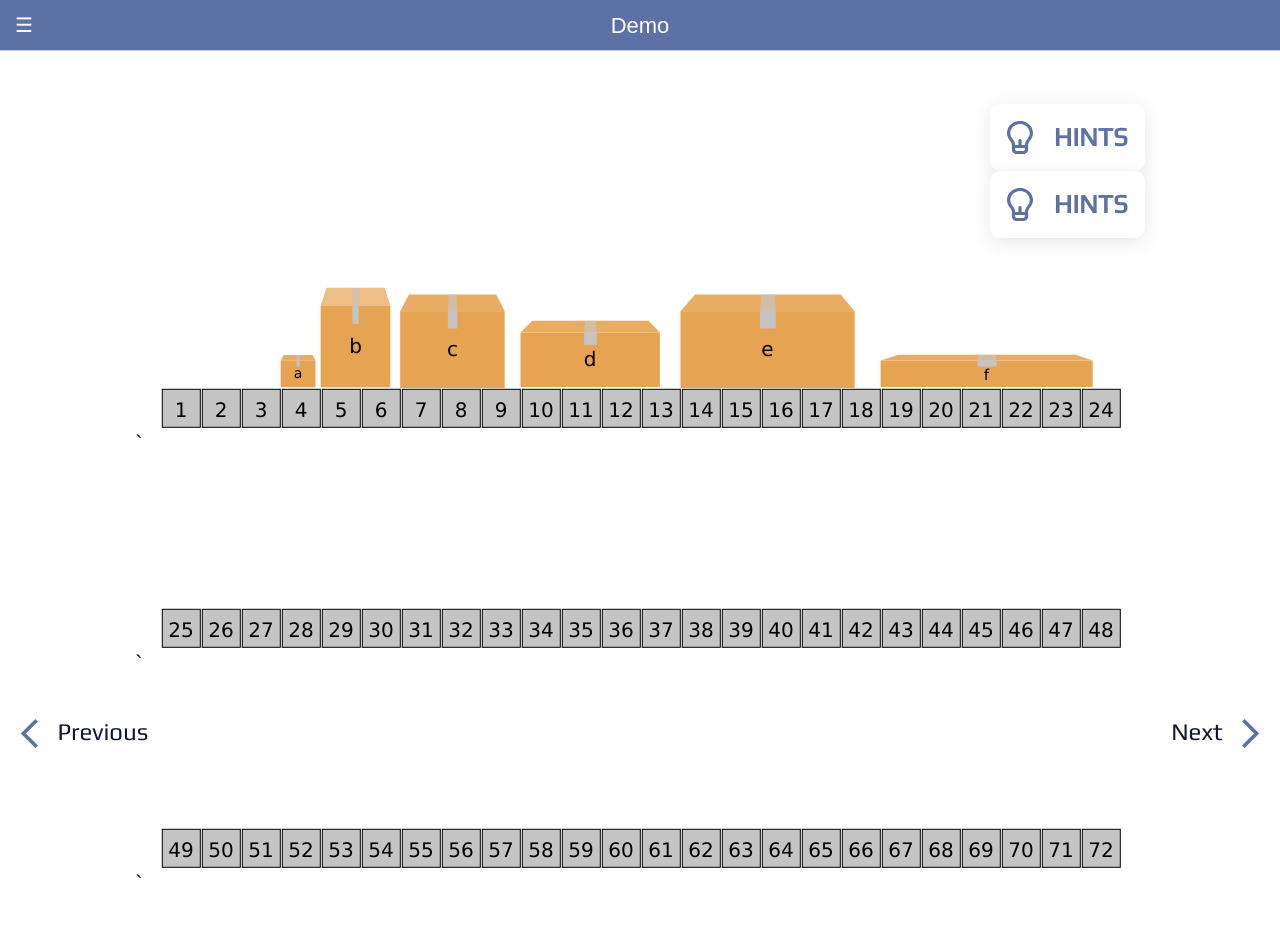
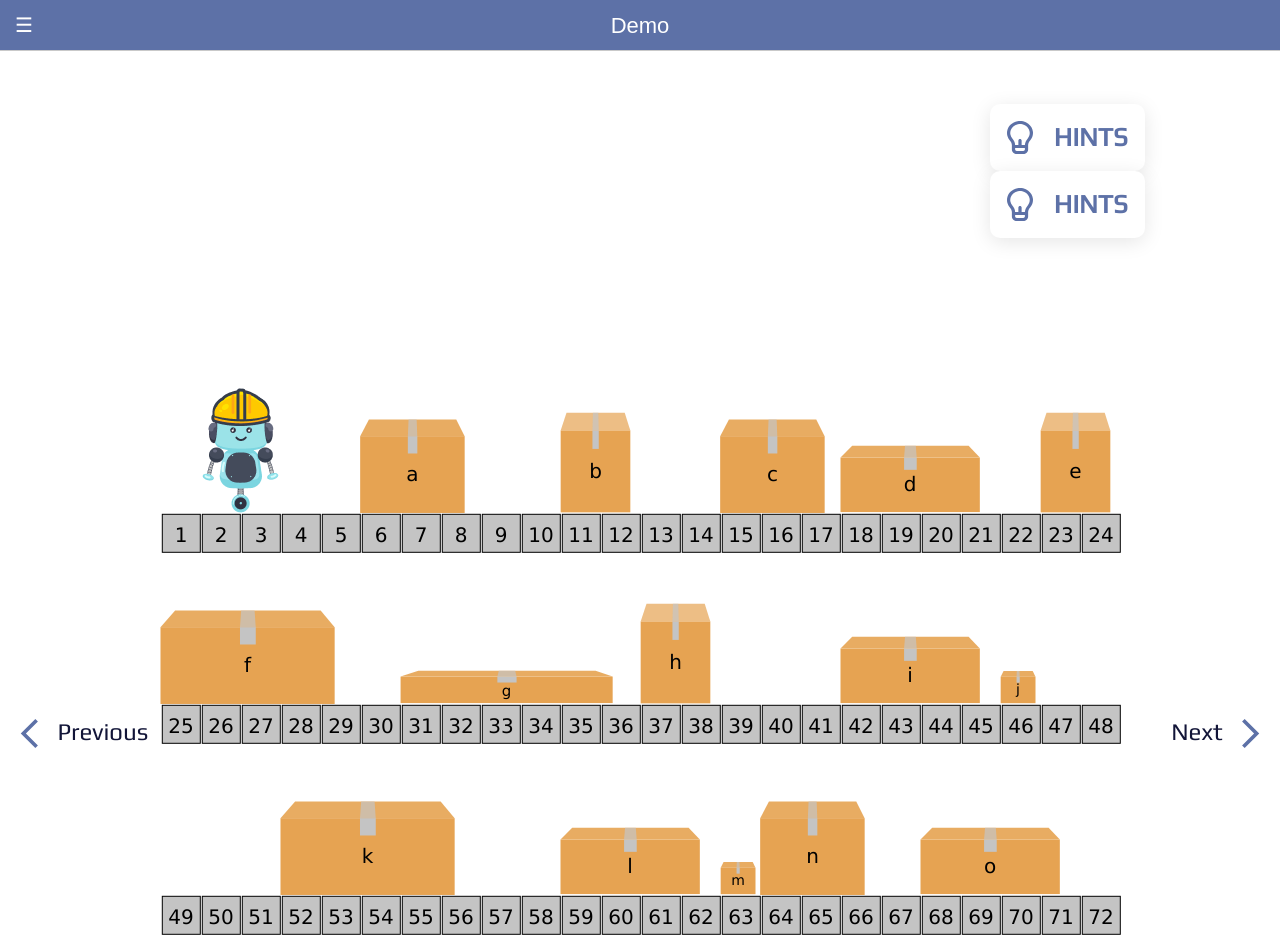
Before and after one commit to uclaacm/parcel-pointers, a React app: page /demo in a window 1280 px wide. Shown: the top 952 px of the page. Built offline with nearby package versions, Linux system fonts and the light colour scheme; a web font is replaced by a local one.

Commit message:
add components to grid

```diff
--- a/src/components/Grid.tsx
+++ b/src/components/Grid.tsx
@@ -33,7 +33,6 @@ export default function Grid(props: GridProps): JSX.Element {
           ></ShelfAddress>
         ))}
       </div>
-      `
     </div>
   );
 }
--- a/src/components/ShelfAddress.tsx
+++ b/src/components/ShelfAddress.tsx
@@ -10,7 +10,7 @@ export default function ShelfAddress(props: ShelfAddressProps): JSX.Element {
   const [color, setColor] = useState('#C4C4C4');
   const handleClick = async () => {
     if (color != '#C4C4C4') return;
-    if (props.num == 15) {
+    if (props.num == 42) {
       props.handleCorrect(true);
       setColor('green');
     } else {
--- a/src/pages/Demo.tsx
+++ b/src/pages/Demo.tsx
@@ -316,7 +316,9 @@ const Demo: FC = () => {
   const nums1 = nums.slice(0, 24);
   const nums2 = nums.slice(24, 48);
   const nums3 = nums.slice(48, 72);
-  const itemSpaceArray1 = [3, 1, 2, 3, 4, 5, 6];
+  const itemSpaceArray1 = [6, 3, 2, 2, 2, 3, 4, 1, 3];
+  const itemSpaceArray2 = [5, 1, 6, 2, 3, 4, 3];
+  const itemSpaceArray3 = [2, 5, 2, 4, 1, 3, 1, 4];
   return (
     <div>
       <AppWrapper section={HeaderSections.DEMO_SECTION}>
@@ -329,35 +331,49 @@ const Demo: FC = () => {
             size={40}
             handleCorrect={setConfetti}
           >
+            <img className="pipi" src={Pipi} alt="Pipi"></img>
+            <Box letter="a" num={3} conf={false}></Box>
             <div></div>
-            <Box letter="a" num={1} conf={confetti}></Box>
-            {confetti ? (
-              <Box letter="b" num={2} conf={true}></Box>
-            ) : (
-              <Box letter="b" num={2} conf={false}></Box>
-            )}
+            <Box letter="b" num={2} conf={false}></Box>
+            <div></div>
             <Box letter="c" num={3} conf={false}></Box>
             <Box letter="d" num={4} conf={false}></Box>
-            <Box letter="e" num={5} conf={false}></Box>
-            <Box letter="f" num={6} conf={false}></Box>
+            <div></div>
+            <Box letter="e" num={2} conf={false}></Box>
           </Grid>
           <Grid
             addressNums={nums2}
-            itemSpaceArray={itemSpaceArray1}
+            itemSpaceArray={itemSpaceArray2}
             size={40}
             handleCorrect={setConfetti}
-          ></Grid>
+          >
+            <Box letter="f" num={5} conf={false}></Box>
+            <div></div>
+            <Box letter="g" num={6} conf={false}></Box>
+            <Box letter="h" num={2} conf={false}></Box>
+            <div></div>
+            <Box letter="i" num={4} conf={confetti}></Box>
+            <Box letter="j" num={1} conf={confetti}></Box>
+          </Grid>
           <Grid
             addressNums={nums3}
-            itemSpaceArray={itemSpaceArray1}
+            itemSpaceArray={itemSpaceArray3}
             size={40}
             handleCorrect={setConfetti}
-          ></Grid>
+          >
+            <div></div>
+            <Box letter="k" num={5} conf={false}></Box>
+            <div></div>
+            <Box letter="l" num={4} conf={false}></Box>
+            <Box letter="m" num={1} conf={false}></Box>
+            <Box letter="n" num={3} conf={false}></Box>
+            <div></div>
+            <Box letter="o" num={4} conf={false}></Box>
+          </Grid>
           <p className="description">
             <br></br>
           </p>
           <h1 className="header">Demo</h1>
-          <img className="pipi" src={Pipi} alt="Pipi"></img>
           <img className="ladder" src={LeftLadder} alt="LeftLadder"></img>
           <img className="ladder" src={RightLadder} alt="RightLadder"></img>
           <div id="inbox-wrapper">
--- a/src/styles/ShelfAddress.scss
+++ b/src/styles/ShelfAddress.scss
@@ -10,5 +10,5 @@
 }
 
 .address:hover {
-  background-color: lime;
+  background-color: gray;
 }
```
